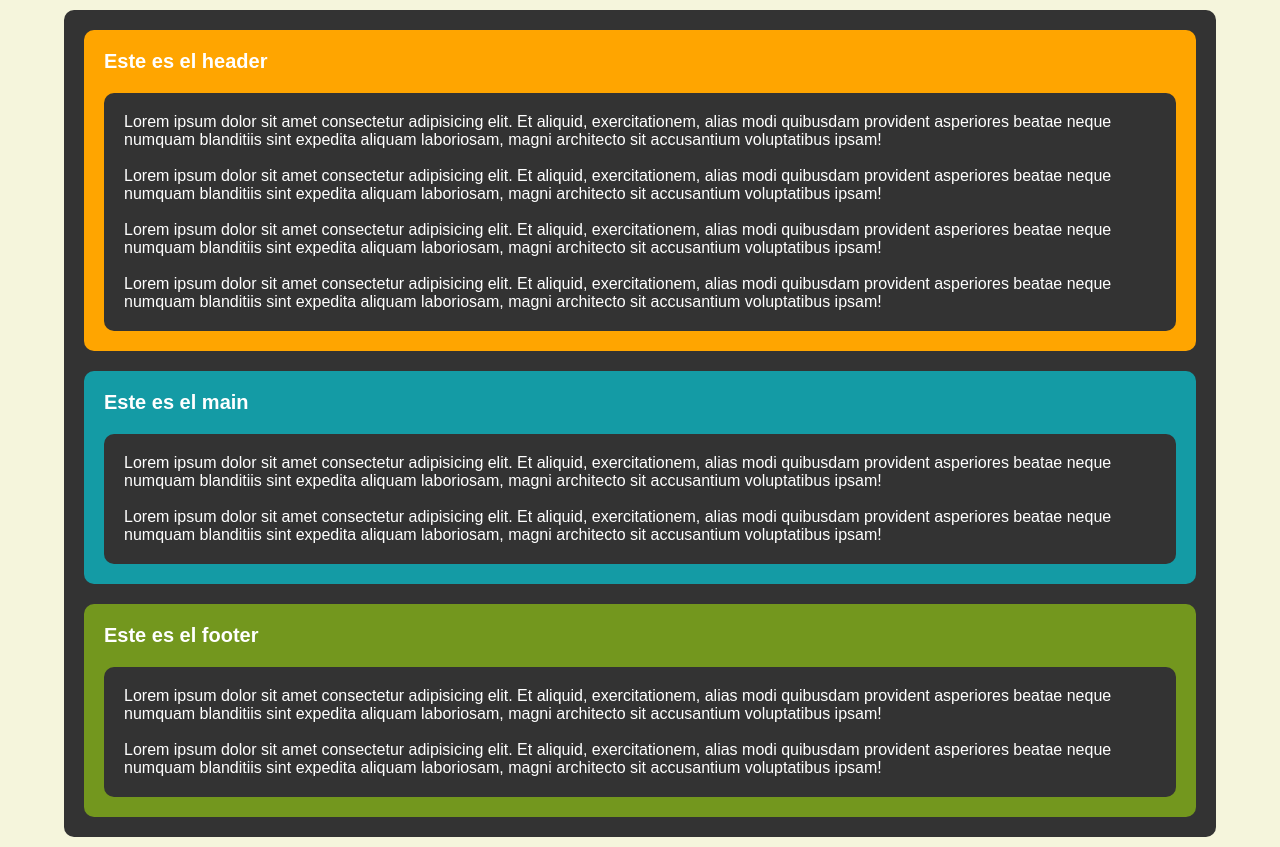
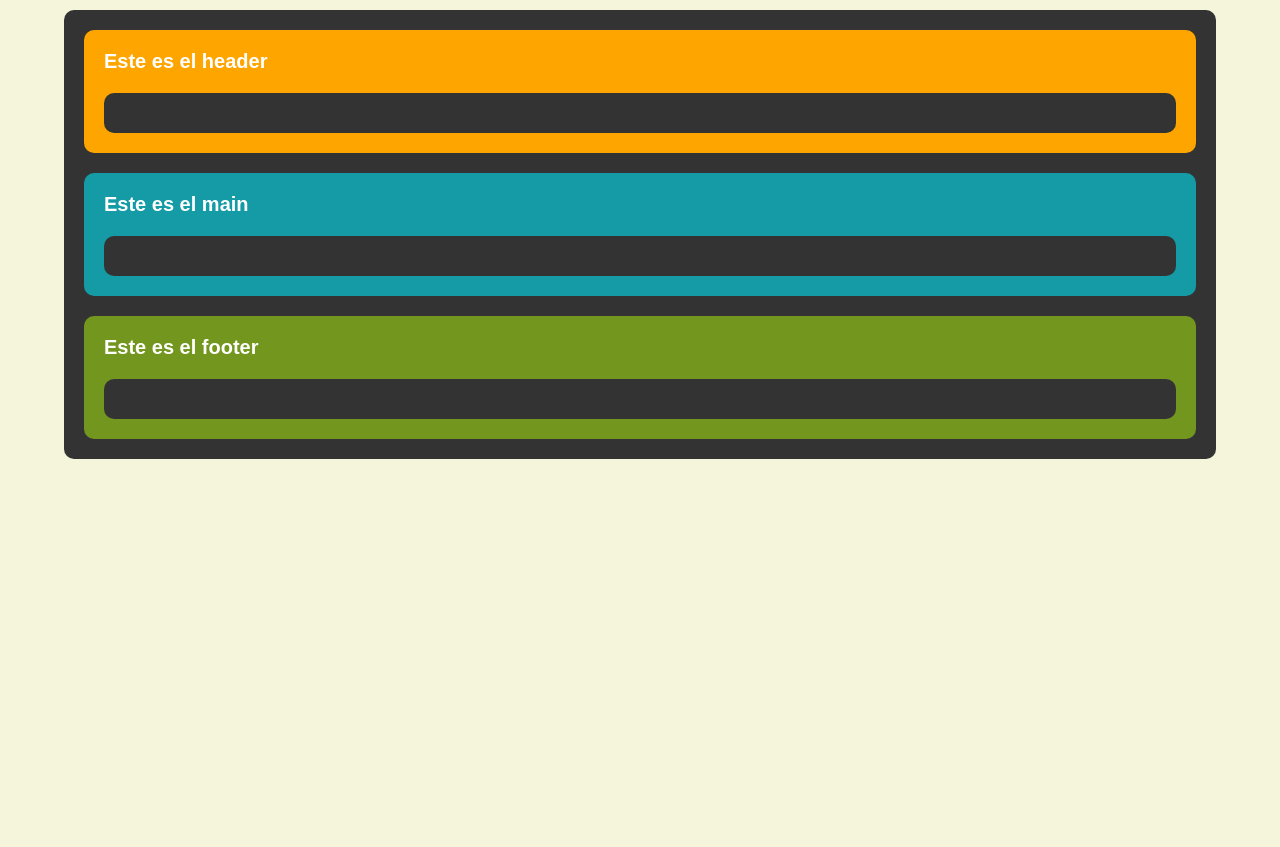
Before and after one commit to LuisACG-Github/Curso-de-Practica-de-Git-y-Github, a plain HTML site: page index.html in a window 1280 px wide. After the commit the page ends 800 px from the top, so only its background shows below. Drawn offline with Linux system fonts and the light colour scheme.

Commit message:
Se borraros los párrafos para realizar un commit del header, main y footer [Rama header]

```diff
--- a/index.html
+++ b/index.html
@@ -12,39 +12,19 @@
         <div class="header">
             <h2>Este es el header</h2>
             <div>
-                <p>Lorem ipsum dolor sit amet consectetur adipisicing elit. Et aliquid, exercitationem, alias modi quibusdam provident asperiores beatae neque numquam blanditiis sint expedita aliquam laboriosam, magni architecto sit accusantium voluptatibus ipsam!</p>
 
-                <br>
-
-                <p>Lorem ipsum dolor sit amet consectetur adipisicing elit. Et aliquid, exercitationem, alias modi quibusdam provident asperiores beatae neque numquam blanditiis sint expedita aliquam laboriosam, magni architecto sit accusantium voluptatibus ipsam!</p>
-
-                <br>
-
-                <p>Lorem ipsum dolor sit amet consectetur adipisicing elit. Et aliquid, exercitationem, alias modi quibusdam provident asperiores beatae neque numquam blanditiis sint expedita aliquam laboriosam, magni architecto sit accusantium voluptatibus ipsam!</p>
-
-                <br>
-
-                <p>Lorem ipsum dolor sit amet consectetur adipisicing elit. Et aliquid, exercitationem, alias modi quibusdam provident asperiores beatae neque numquam blanditiis sint expedita aliquam laboriosam, magni architecto sit accusantium voluptatibus ipsam!</p>
             </div>
         </div>
         <div class="main">
             <h2>Este es el main</h2>
             <div>
-                <p>Lorem ipsum dolor sit amet consectetur adipisicing elit. Et aliquid, exercitationem, alias modi quibusdam provident asperiores beatae neque numquam blanditiis sint expedita aliquam laboriosam, magni architecto sit accusantium voluptatibus ipsam!</p>
 
-                <br>
-
-                <p>Lorem ipsum dolor sit amet consectetur adipisicing elit. Et aliquid, exercitationem, alias modi quibusdam provident asperiores beatae neque numquam blanditiis sint expedita aliquam laboriosam, magni architecto sit accusantium voluptatibus ipsam!</p>
             </div>
         </div>
         <div class="footer">
             <h2>Este es el footer</h2>
             <div>
-                <p>Lorem ipsum dolor sit amet consectetur adipisicing elit. Et aliquid, exercitationem, alias modi quibusdam provident asperiores beatae neque numquam blanditiis sint expedita aliquam laboriosam, magni architecto sit accusantium voluptatibus ipsam!</p>
 
-                <br>
-
-                <p>Lorem ipsum dolor sit amet consectetur adipisicing elit. Et aliquid, exercitationem, alias modi quibusdam provident asperiores beatae neque numquam blanditiis sint expedita aliquam laboriosam, magni architecto sit accusantium voluptatibus ipsam!</p>
             </div>
         </div>
     </div>
```
